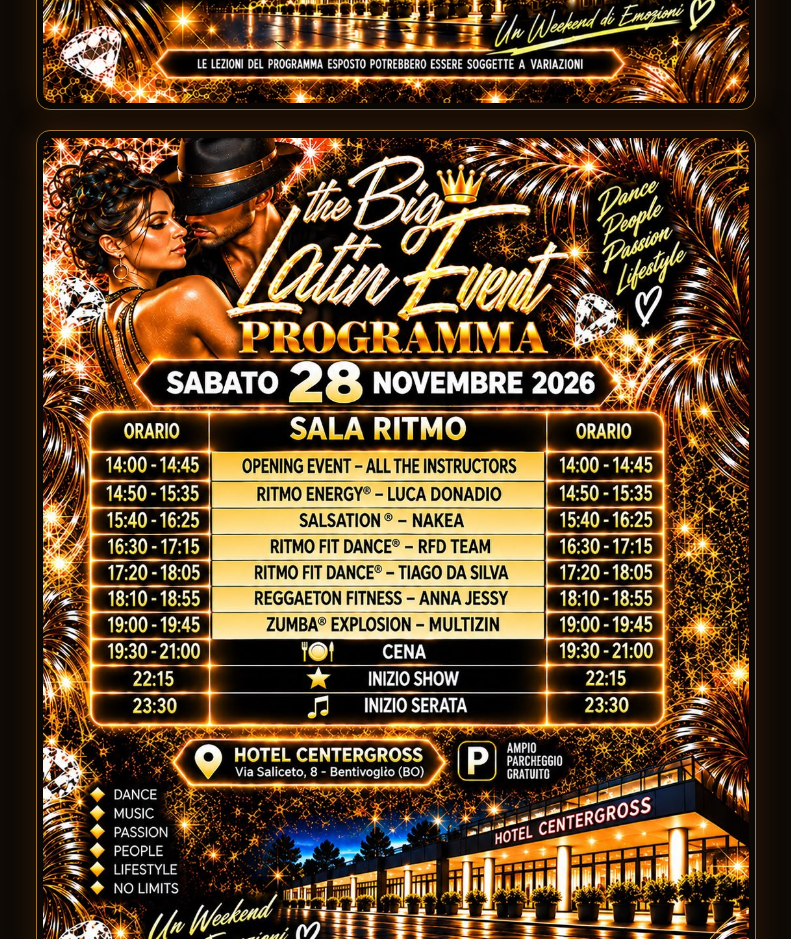
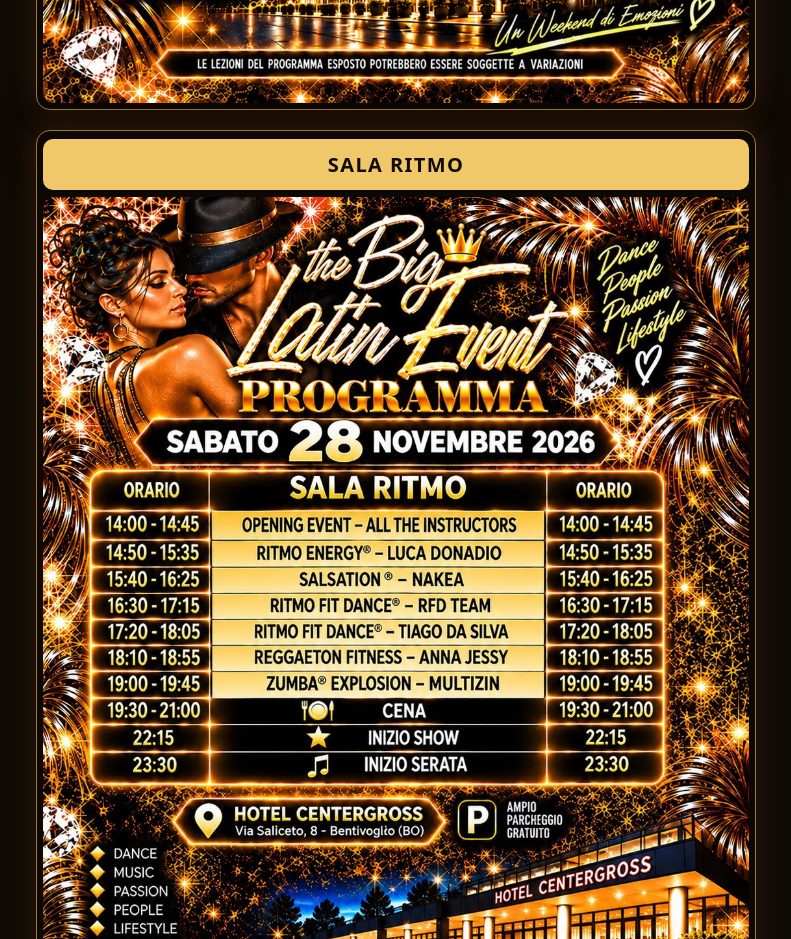
Before and after one commit to nessparker292-boop/Thebiglatinevent, a plain HTML site: page index.html in a window 1280 px wide. Shown: the part 1280-2219 px from the top of the page, without its empty margins (244-1035 px from the left). Drawn offline with Linux system fonts and the light colour scheme.

Commit message:
Evidenzia soltanto la Sala Ritmo

```diff
--- a/index.html
+++ b/index.html
@@ -19,12 +19,13 @@ footer{padding:1.5rem 1rem 3rem;border-top:1px solid #493018;color:#ead8ad}foote
 dialog{width:min(96vw,1100px);max-height:96vh;padding:.5rem;border:1px solid var(--gold);border-radius:14px;background:#080604}dialog::backdrop{background:#000d;backdrop-filter:blur(4px)}dialog img{display:block;max-width:100%;max-height:88vh;width:auto;height:auto;margin:auto}.close{position:fixed;top:1rem;right:1rem;width:44px;height:44px;padding:0;background:#20150d}
 @media(max-width:420px){nav{gap:.3rem}button{padding:.6rem .72rem;font-size:.9rem}}
 .ritmo{max-width:720px;margin:2rem auto 0}.ritmo table{width:100%;border-collapse:collapse;border:1px solid #a27634;margin-top:1rem;text-align:left}.ritmo th,.ritmo td{padding:.75rem .55rem;border-bottom:1px solid #6e4b1e}.ritmo th{background:var(--gold);color:var(--ink)}.ritmo td:first-child{white-space:nowrap;color:var(--gold);font-size:.85rem;font-weight:700}.ritmo tr:nth-child(even){background:#24170d}
+.program-label{max-width:720px;margin:1.75rem auto .65rem;padding:.65rem 1rem;border-radius:10px;font-size:1.25rem;font-weight:800;letter-spacing:.07em;text-transform:uppercase}.ritmo-label{background:#f0c86a;color:#100b07}.poster-frame .program-label{margin:.1rem 0 .45rem}
 </style>
 </head>
 <body>
 <header><p class="eyebrow">27 · 28 · 29 novembre 2026</p><h1>The Big Latin Event</h1><p>La griglia degli stage, sempre aggiornata al giorno corrente.</p></header>
 <nav aria-label="Seleziona la giornata"><button type="button" data-day="0" aria-selected="true">Ven 27</button><button type="button" data-day="1" aria-selected="false">Sab 28</button><button type="button" data-day="2" aria-selected="false">Dom 29</button></nav>
-<main><h2 id="day-title">Venerdì 27 novembre</h2><p class="hint">Tocca la locandina per aprirla e ingrandirla.</p><div class="poster-frame"><button id="open-poster" type="button" aria-label="Ingrandisci la locandina"><img id="poster" src="venerdi.jpg" alt="Programma di venerdì 27 novembre"></button></div><div id="ritmo-photo" class="poster-frame" hidden><button type="button" id="open-ritmo" aria-label="Ingrandisci locandina Sala Ritmo"><img id="ritmo-image" alt="Programma Sala Ritmo"></button></div><section id="ritmo" class="ritmo" hidden><h2>Sala Ritmo</h2><table><thead><tr><th>Orario</th><th>Programma</th></tr></thead><tbody id="ritmo-rows"></tbody></table></section></main>
+<main><h2 id="day-title">Venerdì 27 novembre</h2><p class="hint">Tocca la locandina per aprirla e ingrandirla.</p><div class="poster-frame"><button id="open-poster" type="button" aria-label="Ingrandisci la locandina"><img id="poster" src="venerdi.jpg" alt="Programma di venerdì 27 novembre"></button></div><div id="ritmo-photo" class="poster-frame" hidden><h3 class="program-label ritmo-label">Sala Ritmo</h3><button type="button" id="open-ritmo" aria-label="Ingrandisci locandina Sala Ritmo"><img id="ritmo-image" alt="Programma Sala Ritmo"></button></div><section id="ritmo" class="ritmo" hidden><h2 class="program-label ritmo-label">Sala Ritmo</h2><table><thead><tr><th>Orario</th><th>Programma</th></tr></thead><tbody id="ritmo-rows"></tbody></table></section></main>
 <footer><p class="muted">Le lezioni del programma esposto potrebbero essere soggette a variazioni.</p></footer>
 <dialog id="zoom" aria-label="Locandina ingrandita"><button class="close" id="close-zoom" type="button" aria-label="Chiudi">×</button><img id="zoom-image" src="venerdi.jpg" alt=""></dialog>
 <script>
```
